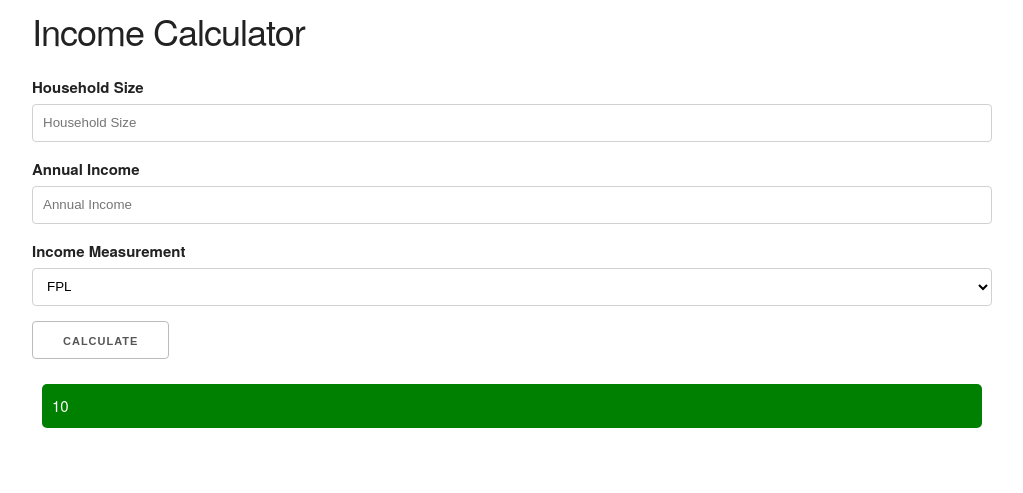
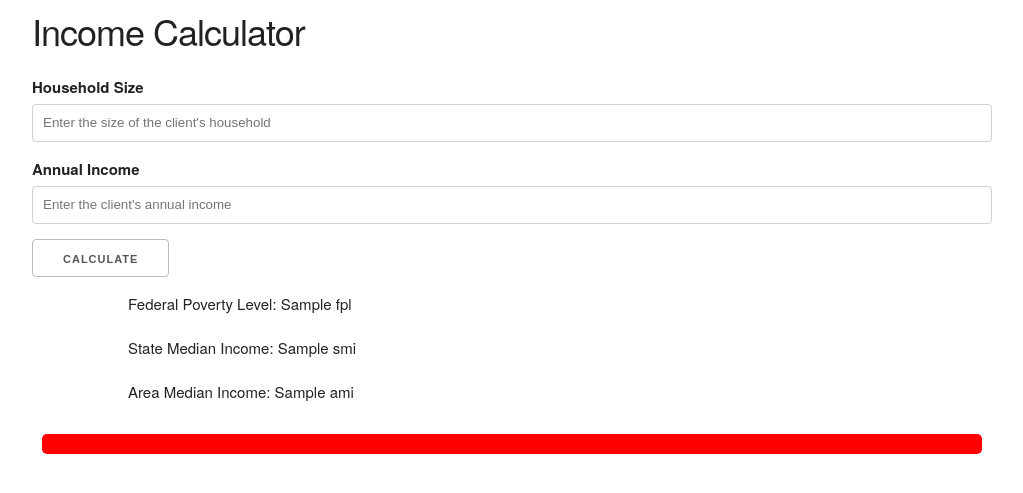
Before and after one commit to mark-hager/KC211-Income-calculator, a Flask app: template New Income Calc/templates/app.html in a window 1280 px wide. Shown: the top 493 px of the page, without its empty margins (128-1151 px from the left). Run offline with Flask 2, Linux system fonts and the light colour scheme; the template is opened without the code that fills it: most values are stand-ins (such as "Sample title", 1, 10 or a date in 2020).

Commit message:
displays fpl, ami and smi all at once

```diff
--- a/New Income Calc/app.py
+++ b/New Income Calc/app.py
@@ -13,7 +13,6 @@ Used https://github.com/nanoproductions/flask_calculator_basic for help with fla
 import math
 # import Flask
 from flask import Flask, render_template, request
-# test comment
 # create Flask object
 app = Flask(__name__)
 # start an app route which is '/'
@@ -87,30 +86,30 @@ def calculate_ami(annual_income, household_size):
     _check_80_percent = False
 
     if household_size < 5:
-        initial_ami = annual_income / ((_ami_base_0) + (household_size * (_ami_base_household_of_4 * .10))) * 100
+        _initial_ami = annual_income / ((_ami_base_0) + (household_size * (_ami_base_household_of_4 * .10))) * 100
         ami_80_cap = ((_ami_base_0_80_percent * .08) + (_ami_base_80_percent * .08) * (household_size * .10))        #80% CAP calculation in Hannah's excel calculator
     elif household_size > 4:
-        initial_ami = annual_income/ ((_ami_base_household_of_4 * .08) * (household_size - 4) + _ami_base_household_of_4) * 100
+        _initial_ami = annual_income/ ((_ami_base_household_of_4 * .08) * (household_size - 4) + _ami_base_household_of_4) * 100
         ami_80_cap = ((_ami_base_80_percent * .08) + ((_ami_base_80_percent * .08) * (household_size - 4) * .08))
 
     #AMI adjustment for incomes that would normally fall between 71% and 81% of the AMI
-    if initial_ami >= 71 and initial_ami <= 81:
+    if _initial_ami >= 71 and _initial_ami <= 81:
         _adusted_ami = annual_income / ((_ami_base_80_percent) + (household_size - 4) * _ami_base_80_percent * .08) * 100
     else:
-        _adjusted_ami = initial_ami
+        _adjusted_ami = _initial_ami
 
-    #More AMI calculations based on Hannah's excel calculator
-    #Variable _ami_base100b4 is taken directly from Hannah's excel; will rename once I find out what it means
-    if initial_ami < .71 and household_size < 5:
+    # More AMI calculations based on Hannah's excel calculator
+    # Variable _ami_base100b4 is taken directly from Hannah's excel; will rename once I find out what it means
+    if _initial_ami < .71 and household_size < 5:
         _ami_base100b4 = _ami_base_0 + (_ami_base_household_of_4 * .10 * household_size)
-    elif initial_ami < .71 and household_size > 4:
+    elif _initial_ami < .71 and household_size > 4:
         _ami_base100b4 = _ami_base_household_of_4 + (_ami_base_household_of_4 * .08 * (household_size - 4))
-    elif initial_ami > .7 and household_size < 5:
+    elif _initial_ami > .7 and household_size < 5:
         _ami_base100b4 = _ami_base_0_80_percent + (household_size * .10 * _ami_base_80_percent)
-    elif initial_ami > .7 and household_size > 4:
+    elif _initial_ami > .7 and household_size > 4:
         _ami_base100b4 = _ami_base_80_percent + ((household_size - 4) * .08 * _ami_base_80_percent)
 
-    # 80% CHECK: variable names cannot start with number in py
+    # 80% CHECK:
     if annual_income > ami_80_cap and _adjusted_ami < .81:
         _check_80_percent = True
 
@@ -129,27 +128,17 @@ def calculate_ami(annual_income, household_size):
 
 # form submission route
 @app.route('/send', methods = ['POST'])
-def send(sum = sum):
+def send(fpl = sum, smi = sum, ami = sum):
     if request.method == 'POST':
         # start pulling data from form input
         household_size = int(request.form['Household Size'])
         annual_income = int(request.form['Annual Income'])
-        income_measurement = request.form['Income Measurement']
-    # calculation IF statements
-        if income_measurement == 'FPL':
-            sum = calculate_fpl(annual_income, household_size)
-            print(sum)
-            return render_template('app.html', sum=sum)
 
-        elif income_measurement == 'SMI':
-            sum = calculate_smi(annual_income, household_size)
-            return render_template('app.html', sum=sum)
+    FPL = calculate_fpl(annual_income, household_size)
+    SMI = calculate_smi(annual_income, household_size)
+    AMI = calculate_ami(annual_income, household_size)
 
-        elif income_measurement == 'AMI':
-            sum = calculate_ami(annual_income, household_size)
-            return render_template('app.html', sum=sum)
-        else:
-            return render_template('app.html')
+    return render_template('app.html', fpl = FPL, smi = SMI, ami = AMI)
 
 if __name__ == ' __main__':
     app.debug = True
--- a/New Income Calc/templates/app.html
+++ b/New Income Calc/templates/app.html
@@ -12,7 +12,7 @@
 
     <style>
       .alert {
-        background: green;
+        background: red;
         padding: 1rem;
         border-radius: 5px;
         color: white;
@@ -31,7 +31,7 @@
         <label for="Household Size">Household Size</label>
         <input
           type="text"
-          placeholder="Household Size"
+          placeholder="Enter the size of the client's household"
           class="u-full-width"
           name="Household Size"
         />
@@ -39,22 +39,31 @@
         <label for="Annual Income">Annual Income</label>
         <input
           type="text"
-          placeholder="Annual Income"
+          placeholder="Enter the client's annual income"
           class="u-full-width"
           name="Annual Income"
         />
-
+        <!--
         <label for="Income Measurement">Income Measurement</label>
         <select class="u-full-width" name="Income Measurement">
           <option value="FPL">FPL</option>
           <option value="SMI">SMI</option>
           <option value="AMI">AMI</option>
         </select>
+        -->
 
         <input type="submit" value="Calculate" id="calc_btn" />
         <br />
-        <div class="alert">
-          {{ sum }}
+
+        <div class="container">
+        <h6>Federal Poverty Level: {{ fpl }}</h6>
+        <h6>State Median Income: {{ smi }}</h6>
+        <h6>Area Median Income: {{ ami }}</h6>
+        </div>
+
+        <div class="alert alert-danger" role="alert">
+          {{ error }}
+
         </div>
       </form>
     </div>
```
